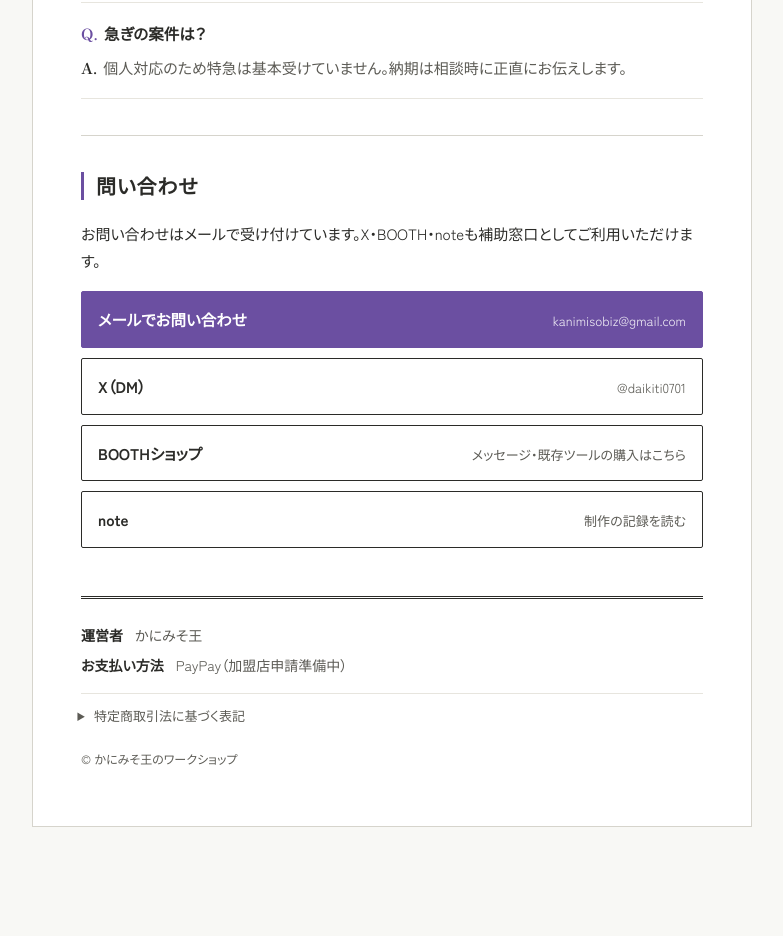
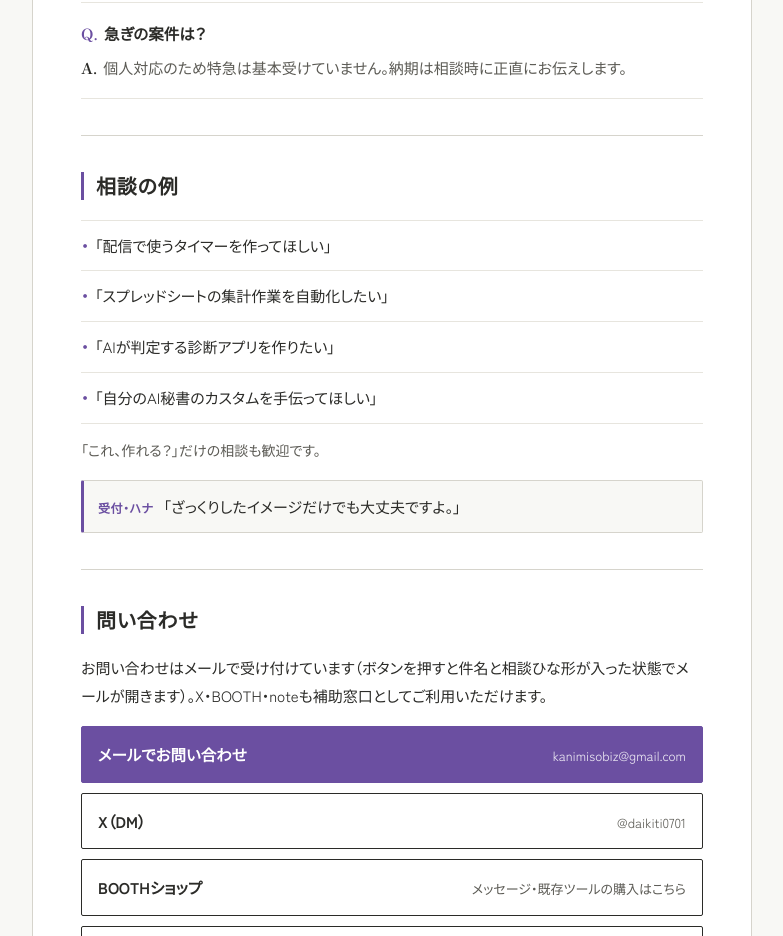
Before and after one commit to swordofkings-blip/kanimiso-workshop, a plain HTML site: page index.html in a window 1280 px wide. Shown: the part 5700-6636 px from the top of the page, without its empty margins (248-1031 px from the left). Before the commit the page ends 6555 px from the top, so only its background shows below. Drawn offline with Linux system fonts and the light colour scheme.

Commit message:
feat: 相談の例・ハナの後押し一言・メールひな形付きmailtoを追加

```diff
--- a/index.html
+++ b/index.html
@@ -23,7 +23,7 @@
   <link rel="preconnect" href="https://fonts.gstatic.com" crossorigin>
   <link href="https://fonts.googleapis.com/css2?family=Shippori+Mincho:wght@500;700&family=Zen+Kaku+Gothic+New:wght@400;500;700&display=swap" rel="stylesheet">
 
-  <link rel="stylesheet" href="style.css?v=20261122-2">
+  <link rel="stylesheet" href="style.css?v=20261122-3">
 </head>
 <body>
   <div class="sheet">
@@ -386,13 +386,29 @@
         </dl>
       </section>
 
+      <!-- 相談の例 -->
+      <section id="examples" class="section" aria-labelledby="examples-title">
+        <h2 id="examples-title" class="section-title">相談の例</h2>
+        <ul class="example-list">
+          <li>「配信で使うタイマーを作ってほしい」</li>
+          <li>「スプレッドシートの集計作業を自動化したい」</li>
+          <li>「AIが判定する診断アプリを作りたい」</li>
+          <li>「自分のAI秘書のカスタムを手伝ってほしい」</li>
+        </ul>
+        <p class="section-note">「これ、作れる？」だけの相談も歓迎です。</p>
+        <p class="hana-nudge">
+          <span class="hana-nudge-speaker">受付・ハナ</span>
+          <span class="hana-nudge-text">「ざっくりしたイメージだけでも大丈夫ですよ。」</span>
+        </p>
+      </section>
+
       <!-- 問い合わせ導線（メール窓口を主、その他は補助） -->
       <section id="contact" class="section" aria-labelledby="contact-title">
         <h2 id="contact-title" class="section-title">問い合わせ</h2>
-        <p class="contact-lead">お問い合わせはメールで受け付けています。X・BOOTH・noteも補助窓口としてご利用いただけます。</p>
+        <p class="contact-lead">お問い合わせはメールで受け付けています（ボタンを押すと件名と相談ひな形が入った状態でメールが開きます）。X・BOOTH・noteも補助窓口としてご利用いただけます。</p>
         <ul class="contact-list">
           <li class="contact-item">
-            <a href="mailto:kanimisobiz@gmail.com" class="contact-link contact-link--primary">
+            <a href="mailto:kanimisobiz@gmail.com?subject=%E4%BD%9C%E3%82%8A%E3%81%9F%E3%81%84%E7%89%A9%E3%81%AE%E7%9B%B8%E8%AB%87&amp;body=%E4%BD%9C%E3%82%8A%E3%81%9F%E3%81%84%E7%89%A9%E3%81%AE%E3%82%A4%E3%83%A1%E3%83%BC%E3%82%B8%EF%BC%9A%0D%0A%0D%0A%E4%BA%88%E7%AE%97%E3%81%AE%E7%9B%AE%E5%AE%89%EF%BC%9A%0D%0A%0D%0A%E5%B8%8C%E6%9C%9B%E3%81%AE%E6%99%82%E6%9C%9F%EF%BC%9A%0D%0A%0D%0A%E3%81%9D%E3%81%AE%E4%BB%96%EF%BC%9A%0D%0A" class="contact-link contact-link--primary">
               <span class="contact-label">メールでお問い合わせ</span>
               <span class="contact-meta">kanimisobiz@gmail.com</span>
             </a>
--- a/style.css
+++ b/style.css
@@ -721,6 +721,59 @@ button:focus-visible {
 }
 
 /* ==========================================================================
+   相談の例・ハナの後押し一言
+   ========================================================================== */
+
+.example-list {
+  margin: 0;
+  padding: 0;
+  list-style: none;
+  border-top: 1px solid var(--color-rule-soft);
+}
+
+.example-list li {
+  padding: 11px 0 11px 14px;
+  border-bottom: 1px solid var(--color-rule-soft);
+  position: relative;
+  font-size: 0.9375rem;
+  color: var(--color-ink);
+}
+
+.example-list li::before {
+  content: "・";
+  position: absolute;
+  left: 0;
+  color: var(--color-accent);
+  font-weight: 700;
+}
+
+.hana-nudge {
+  margin: 16px 0 0;
+  padding: 12px 14px;
+  border: 1px solid var(--color-rule);
+  border-left: 3px solid var(--color-accent);
+  border-radius: var(--radius-crisp);
+  background-color: var(--color-ground);
+  display: flex;
+  flex-wrap: wrap;
+  align-items: baseline;
+  gap: 4px 10px;
+}
+
+.hana-nudge-speaker {
+  font-size: 0.75rem;
+  font-weight: 700;
+  color: var(--color-accent);
+  letter-spacing: 0.04em;
+}
+
+.hana-nudge-text {
+  font-family: var(--font-serif);
+  font-size: 0.9375rem;
+  color: var(--color-ink);
+}
+
+/* ==========================================================================
    問い合わせ導線
    ========================================================================== */
 
```
